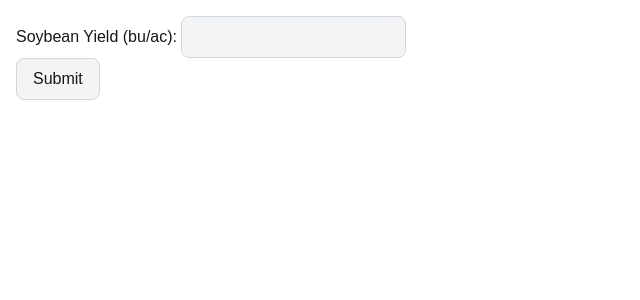
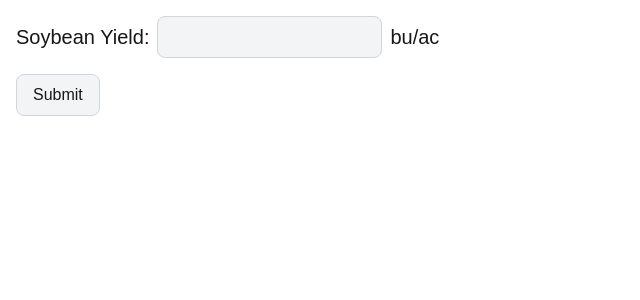
Before and after one commit to davidarrowit/Soybean, a Next.js app: page / in a window 1280 px wide. Shown: the top 300 px of the page, without its empty margins (0-640 px from the left). Built offline with nearby package versions, Linux system fonts and the light colour scheme.

Commit message:
more styling

```diff
--- a/src/app/_components/InputForm.tsx
+++ b/src/app/_components/InputForm.tsx
@@ -6,16 +6,19 @@ import { Button } from "@components/Button";
 export const InputForm: FC = () => {
 	return (
 		<Form action="/results">
-			<label htmlFor="yield" className="hover:cursor-text">
-				Soybean Yield (bu/ac):{" "}
+			<div className="flex flex-row gap-2 items-center mb-4">
+				<label htmlFor="yield" className="hover:cursor-text text-xl">
+					Soybean Yield:
 				</label>
 				<input
 					className="bg-gray-100 border border-gray-300 rounded-lg focus:ring-blue-500 focus:border-blue-500 p-2"
 					type="number"
+					step="any"
 					name="yield"
 					id="yield"
 				/>
-			<br />
+				<span className="text-xl">bu/ac</span>
+			</div>
 			<Button type="submit">Submit</Button>
 		</Form>
 	);
--- a/src/app/results/_components/CalculateResults.tsx
+++ b/src/app/results/_components/CalculateResults.tsx
@@ -54,6 +54,7 @@ export const CalculateResults: FC = () => {
 	const text = renderResults(results);
 	return (
 		<div className="flex flex-col gap-4 items-start">
+			<div className="text-2xl">Yield: {soybeanYield} bu/ac</div>
 			<ResultsView results={results} />
 			<CopyToClipboard text={text} />
 			<EmailResults text={text} />
```
Lines whose indentation alone changed are shown as unchanged.
